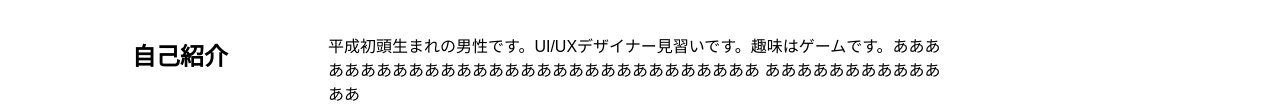
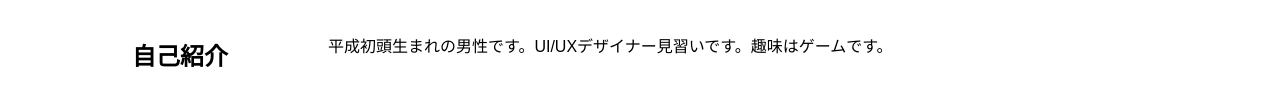
Before and after one commit to user242-0/user242-0.github.io, a plain HTML site: page index.html in a window 1280 px wide. Shown: the part 697-802 px from the top of the page. Drawn offline with Linux system fonts and the light colour scheme.

Commit message:
Add files via upload

```diff
--- a/index.html
+++ b/index.html
@@ -36,8 +36,7 @@
   <section class="self-intro">
     <div class="container">
       <h1 nowrap>自己紹介</h1>
-      <p>平成初頭生まれの男性です。UI/UXデザイナー見習いです。趣味はゲームです。ああああああああああああああああああああああああああああああ
-      あああああああああああああ</p>
+      <p>平成初頭生まれの男性です。UI/UXデザイナー見習いです。趣味はゲームです。</p>
     </div>
   </section>
 </body>
```
